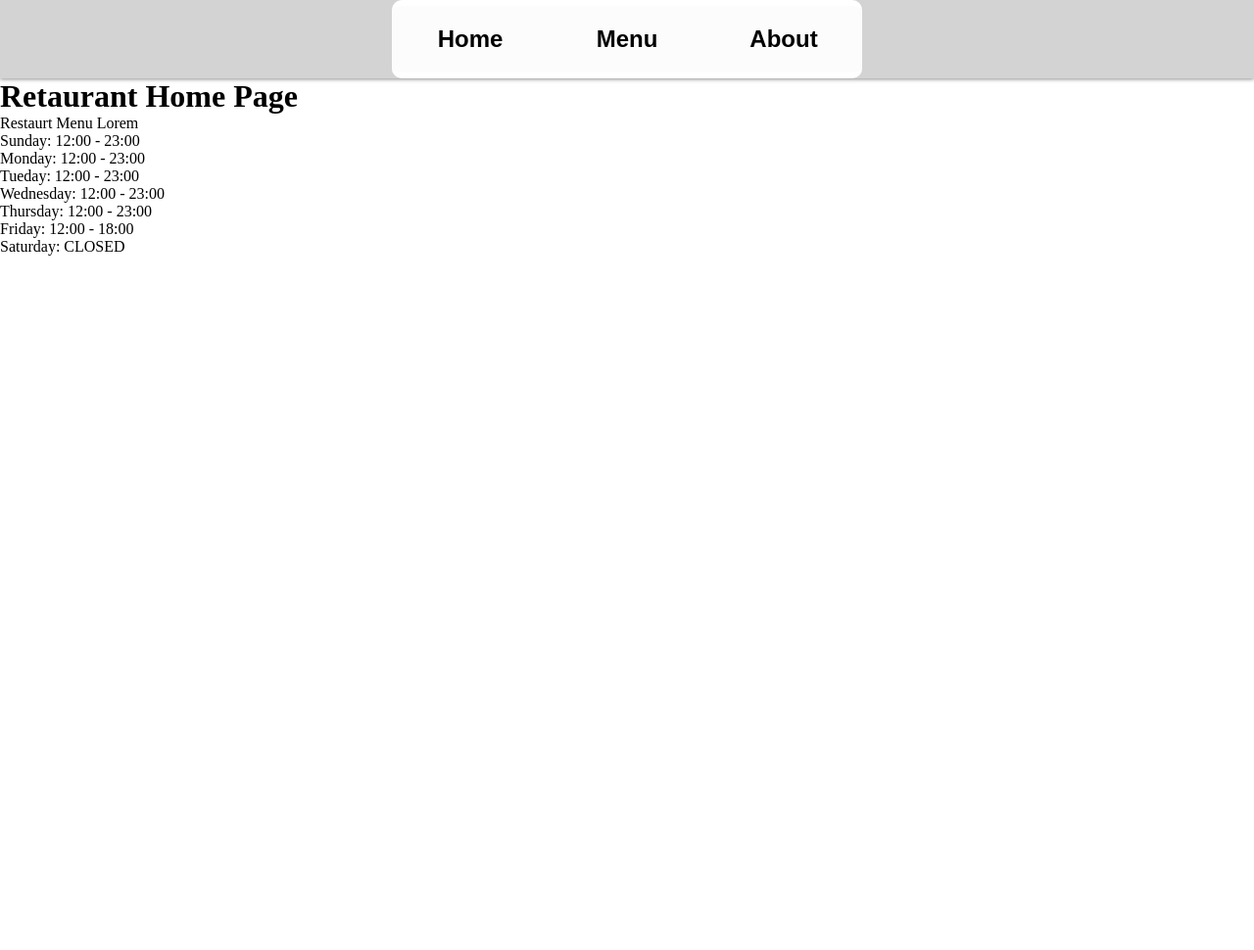
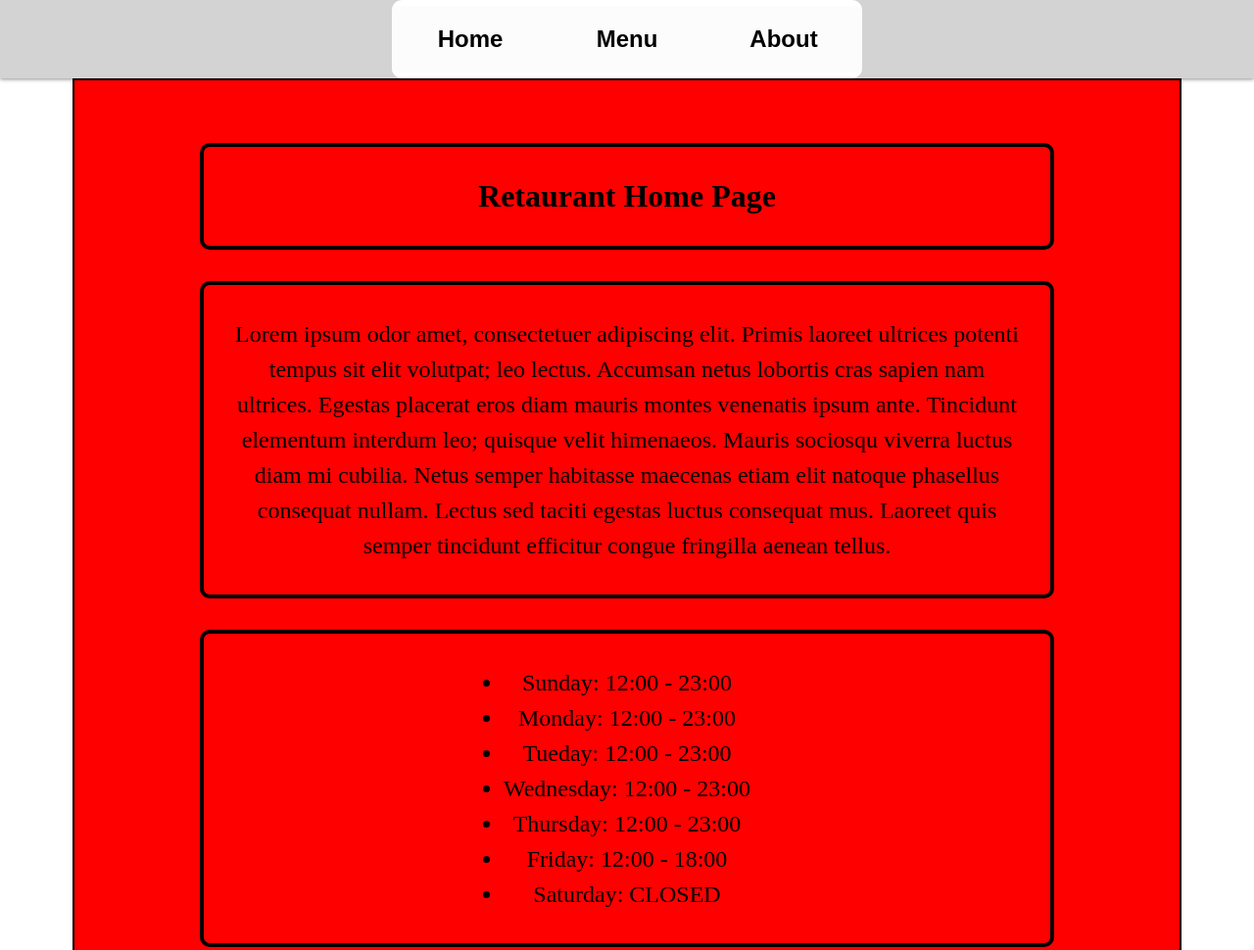
Before and after one commit to AriFarj/restaurant-page, a website built with webpack: page src/template.html in a window 1280 px wide. Shown: the top 970 px of the page at 98% size. Before the commit the page ends 800 px from the top, so only its background shows below. Built offline with nearby package versions, Linux system fonts and the light colour scheme.

Commit message:
'Home' page styling

```diff
--- a/src/style.css
+++ b/src/style.css
@@ -42,3 +42,32 @@ nav button:nth-child(1) {
 nav button:nth-child(3) {
     border-radius: 0 10px 10px 0
 }
+
+#content div {
+    max-width: 1000px;
+    margin: auto;
+    display: flex;
+    flex-direction: column;
+    align-items: center;
+    gap: 2rem;
+    padding: 4rem;
+    border: 2px solid black;
+    background-color: red;
+}
+
+#content>div>* {
+    border: 4px solid black;
+    border-radius: 10px;
+    padding:2rem;
+    width: 80%;
+    text-align: center;
+}
+
+#content div p,#content div li {
+    font-size: 1.5rem;
+    line-height: 1.5;
+}
+
+#content {
+
+}
--- a/src/template.html
+++ b/src/template.html
@@ -18,7 +18,12 @@
     <div id="content">
         <div>
             <h1>Retaurant Home Page</h1>
-            <p>Restaurt Menu Lorem</p>
+            <p>Lorem ipsum odor amet, consectetuer adipiscing elit. Primis laoreet ultrices potenti tempus sit elit
+                volutpat; leo lectus. Accumsan netus lobortis cras sapien nam ultrices. Egestas placerat eros diam
+                mauris montes venenatis ipsum ante. Tincidunt elementum interdum leo; quisque velit himenaeos. Mauris
+                sociosqu viverra luctus diam mi cubilia. Netus semper habitasse maecenas etiam elit natoque phasellus
+                consequat nullam. Lectus sed taciti egestas luctus consequat mus. Laoreet quis semper tincidunt
+                efficitur congue fringilla aenean tellus.</p>
             <div class="open-times">
                 <ul>
                     <li>Sunday: 12:00 - 23:00</li>
```
